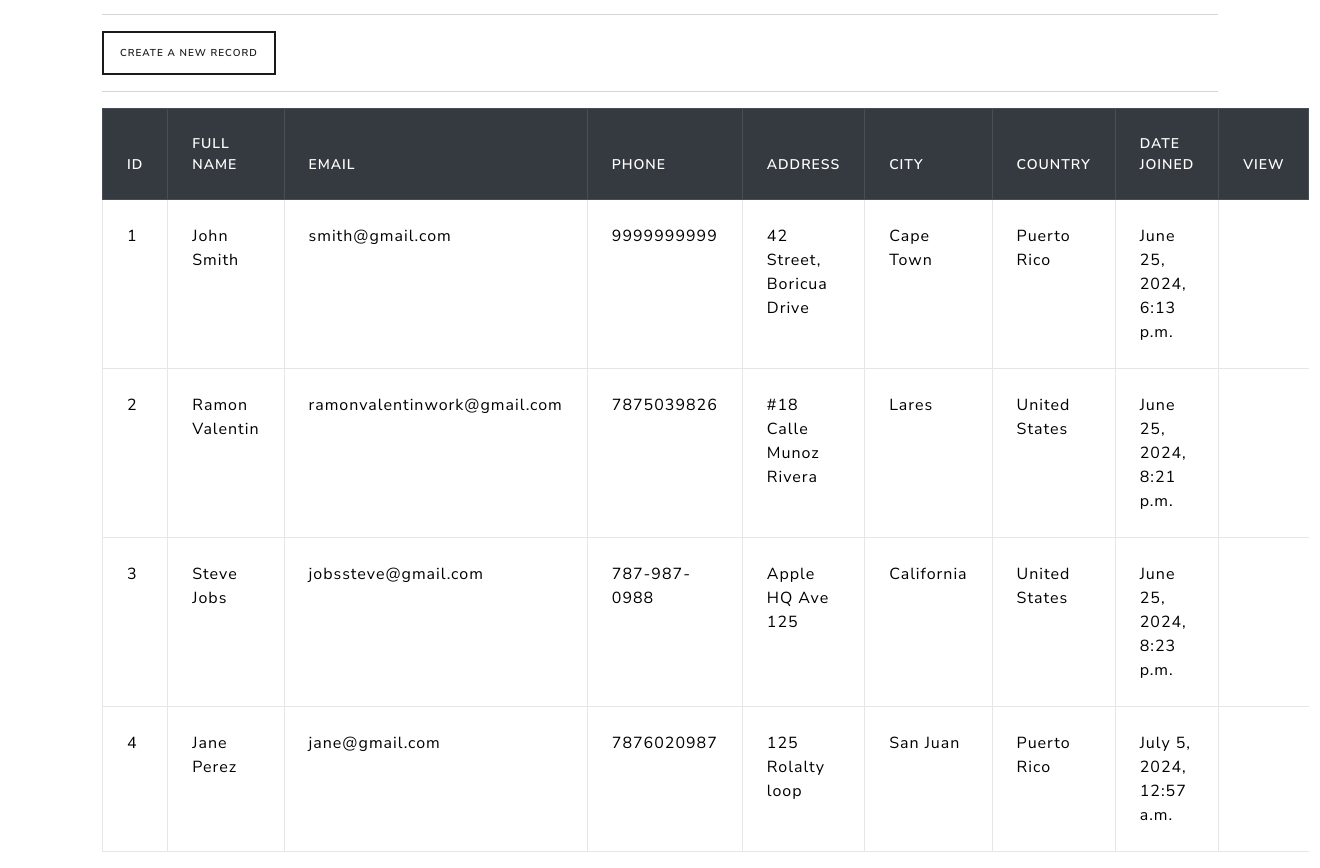
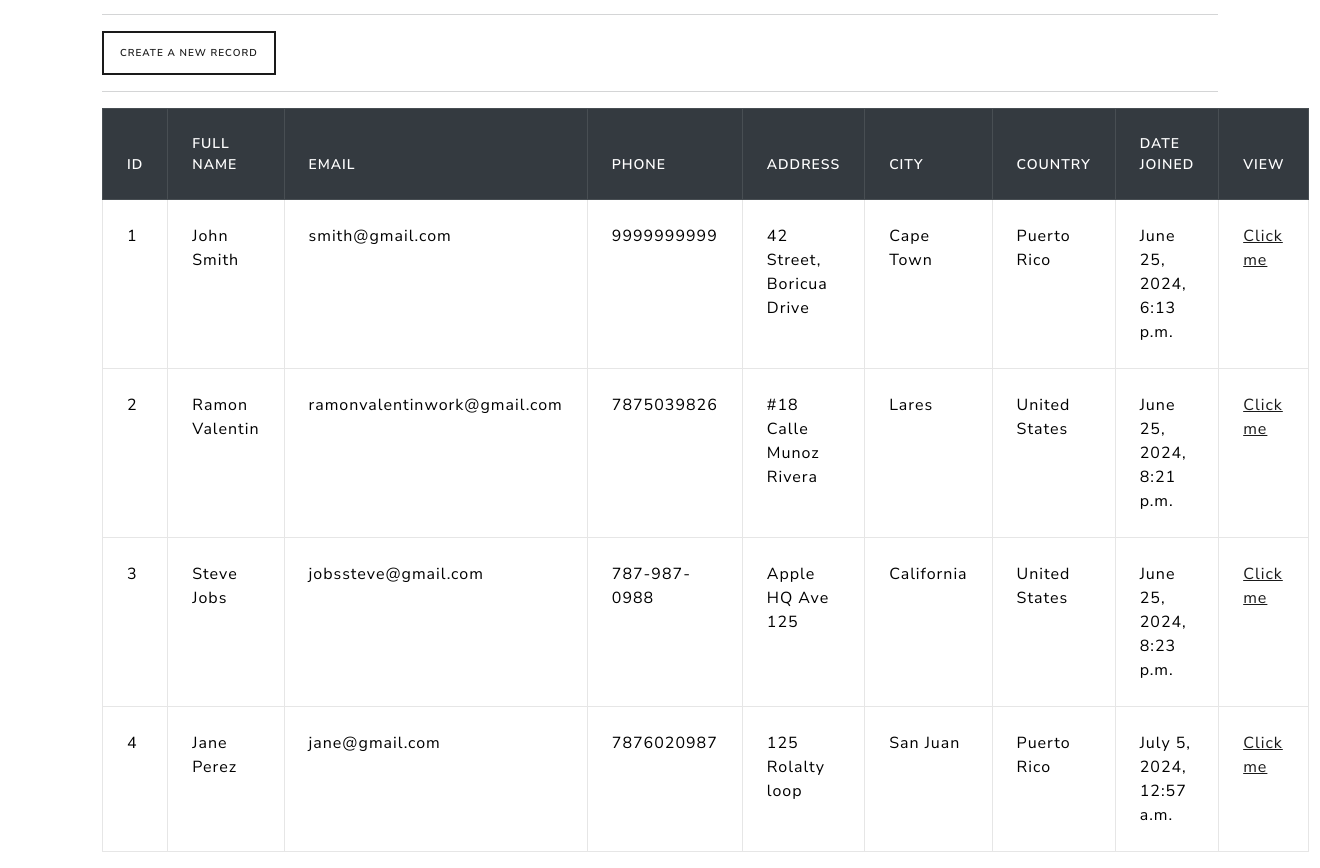
Before and after one commit to RamonvCS/CRUD-CRM-application-with-Django, a Django app: page /dashboard in a window 1320 px wide. Shown: the part 137-1005 px from the top of the page. Run offline with Django 5.2, Linux system fonts and the light colour scheme; a user stored in the database is signed in; data comes from the database, SQL or seed files in the repository.

Commit message:
dashboard  <td> <a href="{% url 'record' record.id %}"> Click me </a> </td>

```diff
--- a/webapp/templates/webapp/dashboard.html
+++ b/webapp/templates/webapp/dashboard.html
@@ -2,22 +2,16 @@
 
 {% block content %}
 
-    <h5> Welcome to the dashboard page! {{user}} </h5>
+    <h5> Welcome to the dashboard page! {{ user }} </h5>
 
     <hr>
     {% comment %} Se crea botton para crear un record nuevo que se graba en la base datos {% endcomment %}
-    <a class="btn btn-outline-primary btn-sm" href={% url 'create_record' %}>
-
-        Create a new record
-
-    </a>
+    <a class="btn btn-outline-primary btn-sm" href="{% url 'create_record' %}"> Create a new record </a>
 
     <hr>
 
-    <table class="table table-light table hover table-bordered">
-
+    <table class="table table-light table-hover table-bordered">
         <thead class="table-dark">
-
             <tr>
                 <th scope="col"> ID </th>
                 <th scope="col"> Full name </th>
@@ -26,51 +20,28 @@
                 <th scope="col"> Address </th>
                 <th scope="col"> City </th>
                 <th scope="col"> Country </th>
-
                 <th scope="col"> Date joined </th>
-
                 <th scope="col"> View </th>
-
             </tr>
-
         </thead>
-
         <tbody>
-
         {% if records %}
-
             {% for record in records %}
-
             <tr>
-
-                <td> {{record.id}} </td>
-
-                <td> {{record.first_name}} {{record.last_name}} </td>
-
-                <td> {{record.email}} </td>
-
-                <td> {{record.phone}} </td>
-
-                <td> {{record.address}} </td>
-
-                <td> {{record.city}} </td>
-
-                {% comment %} <td> {{record.province}} </td> {% endcomment %}
-
-                <td> {{record.country}} </td>
-
-                <td> {{record.creation_date}} </td>
-
-
-
-
+                <td> {{ record.id }} </td>
+                <td> {{ record.first_name }} {{ record.last_name }} </td>
+                <td> {{ record.email }} </td>
+                <td> {{ record.phone }} </td>
+                <td> {{ record.address }} </td>
+                <td> {{ record.city }} </td>
+                {% comment %} <td> {{ record.province }} </td> {% endcomment %}
+                <td> {{ record.country }} </td>
+                <td> {{ record.creation_date }} </td>
+                <td> <a href="{% url 'record' record.id %}"> Click me </a> </td>
             </tr>
-
             {% endfor %}
-
+        {% endif %}
         </tbody>
-        {% endif %}
-
     </table>
 
     {% comment %} Aqui saldra el output de los datos que estan en la base de datos ejemplo nombre {% endcomment %}
```
